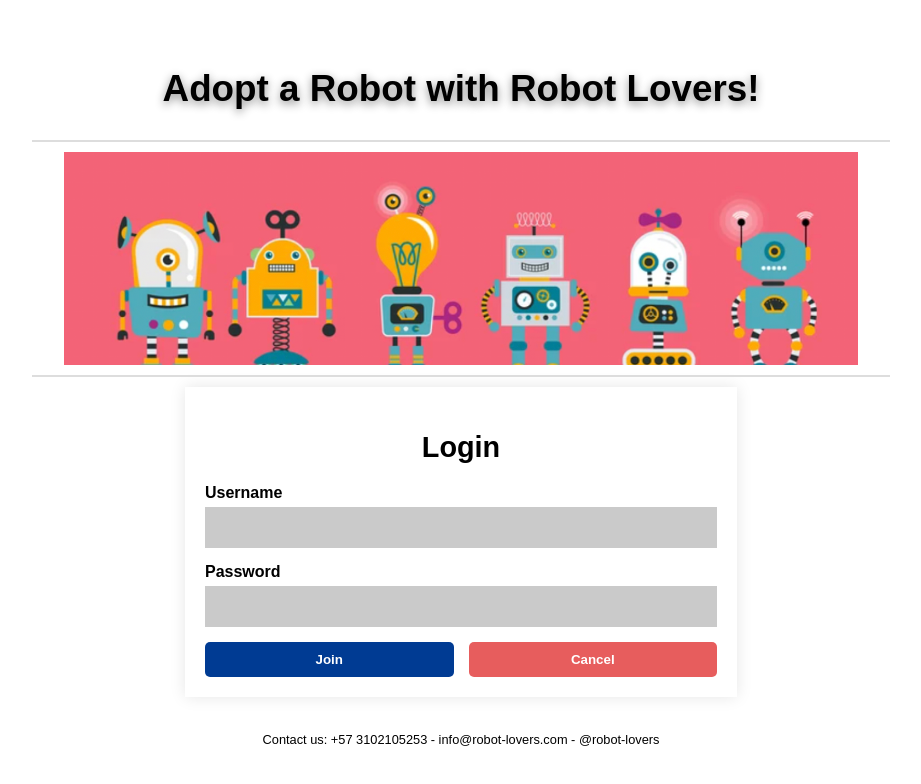
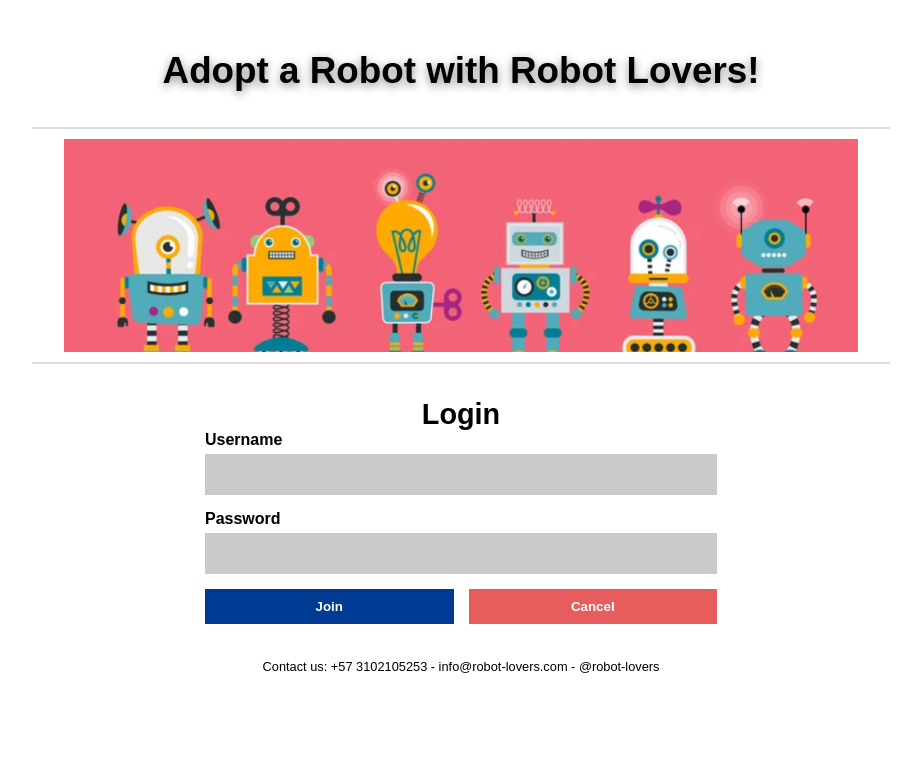
Before and after one commit to mestupinanm/Parcial-1, a React (Create React App) app: page / in a window 1280 px wide. Shown: the top 784 px of the page, without its empty margins (179-1100 px from the left). Built offline with nearby package versions, Linux system fonts and the light colour scheme.

Commit message:
se logro

```diff
--- a/src/components/LoginForm.css
+++ b/src/components/LoginForm.css
@@ -1,4 +1,3 @@
-/* Estilos generales */
 html, body {
     margin: 0;
     font-family: 'Poppins', sans-serif;
--- a/src/index.css
+++ b/src/index.css
@@ -1,69 +1,3 @@
-html, body {
-  height: 100%;
-  margin: 0;
-  font-family: 'Poppins', sans-serif;
-  background-color: #f0f0f0;
-  display: flex;
-  justify-content: center;
-  align-items: center;
-}
-
-.container {
-  width: 80%;
-  margin: auto;
-}
-
-.login-form, .card {
-  border: 1px solid #ccc;
-  padding: 20px;
-  box-shadow: 0 0 15px rgba(0, 0, 0, 0.1);
-  background-color: white;
-}
-
-.login-header {
-  width: 100%;
-  height: auto;
-}
-
-.card-img-top {
-  width: 100%;
-  height: 300px; /* Ajustamos el tamaño a 300px */
-  object-fit: cover;
-}
-
-.card-title {
-  font-size: 1.5rem;
-  color: #333;
-  text-align: center;
-  margin-bottom: 20px;
-}
-
-.card-text {
-  color: #555;
-  margin-bottom: 10px;
-}
-
-.table {
-  margin-top: 20px;
-  width: 100%;
-  border-collapse: collapse;
-}
-
-.table th, .table td {
-  padding: 12px;
-  border: 1px solid #ddd;
-  text-align: left;
-}
-
-.table th {
-  background-color: #f8f8f8;
-  font-weight: bold;
-}
-
-.table tr:hover {
-  background-color: #f1f1f1;
-}
-
 .buttons {
   display: flex;
   justify-content: space-between;
@@ -72,7 +6,6 @@ html, body {
 .buttons button {
   padding: 10px 20px;
   border: none;
-  border-radius: 5px;
   cursor: pointer;
 }
 
@@ -85,29 +18,3 @@ html, body {
   background-color: #f44336;
   color: white;
 }
-
-.error {
-  color: red;
-  margin-top: 10px;
-}
-
-h1 {
-  font-size: 2rem;
-  text-align: center;
-  margin-bottom: 20px;
-}
-
-form {
-  margin-top: 20px;
-}
-
-@media only screen and (max-width: 768px) {
-  .container {
-    width: 100%;
-    padding: 0 20px;
-  }
-
-  .card-img-top {
-    height: 200px;
-  }
-}
```
